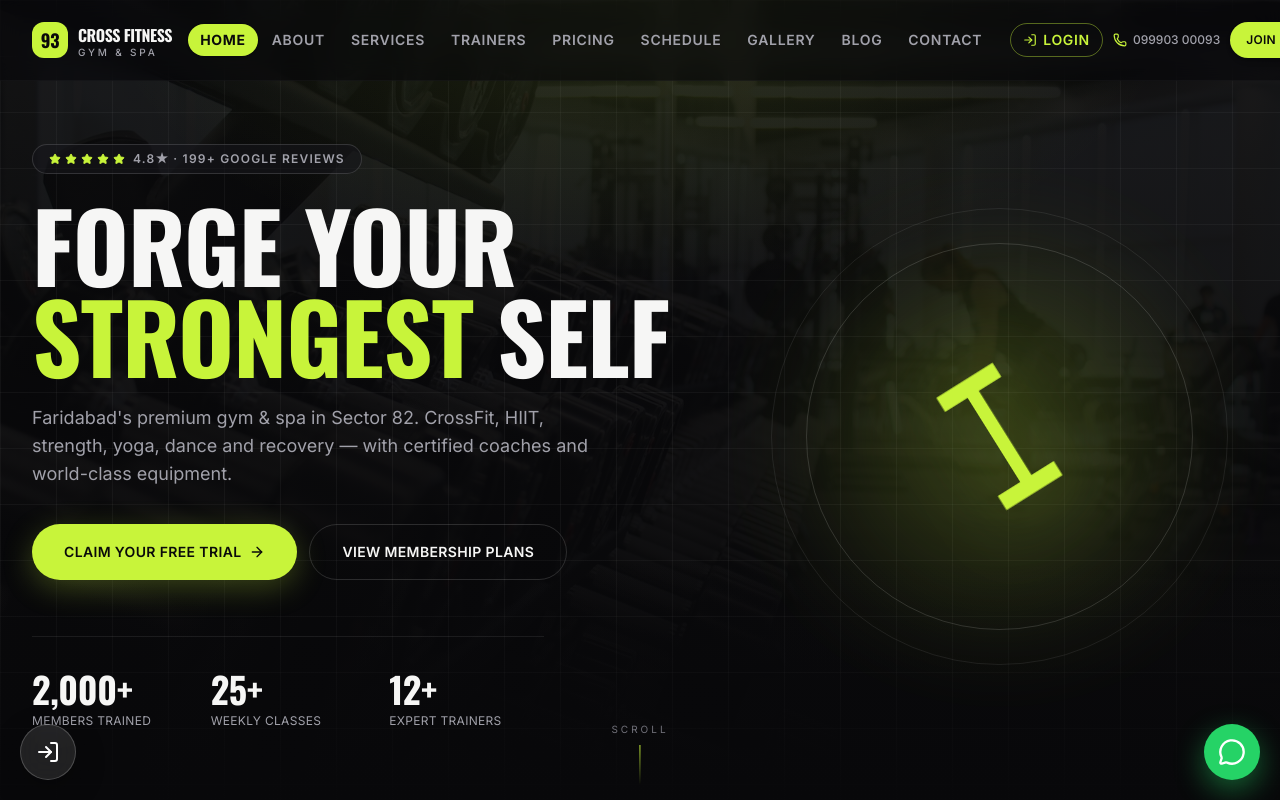
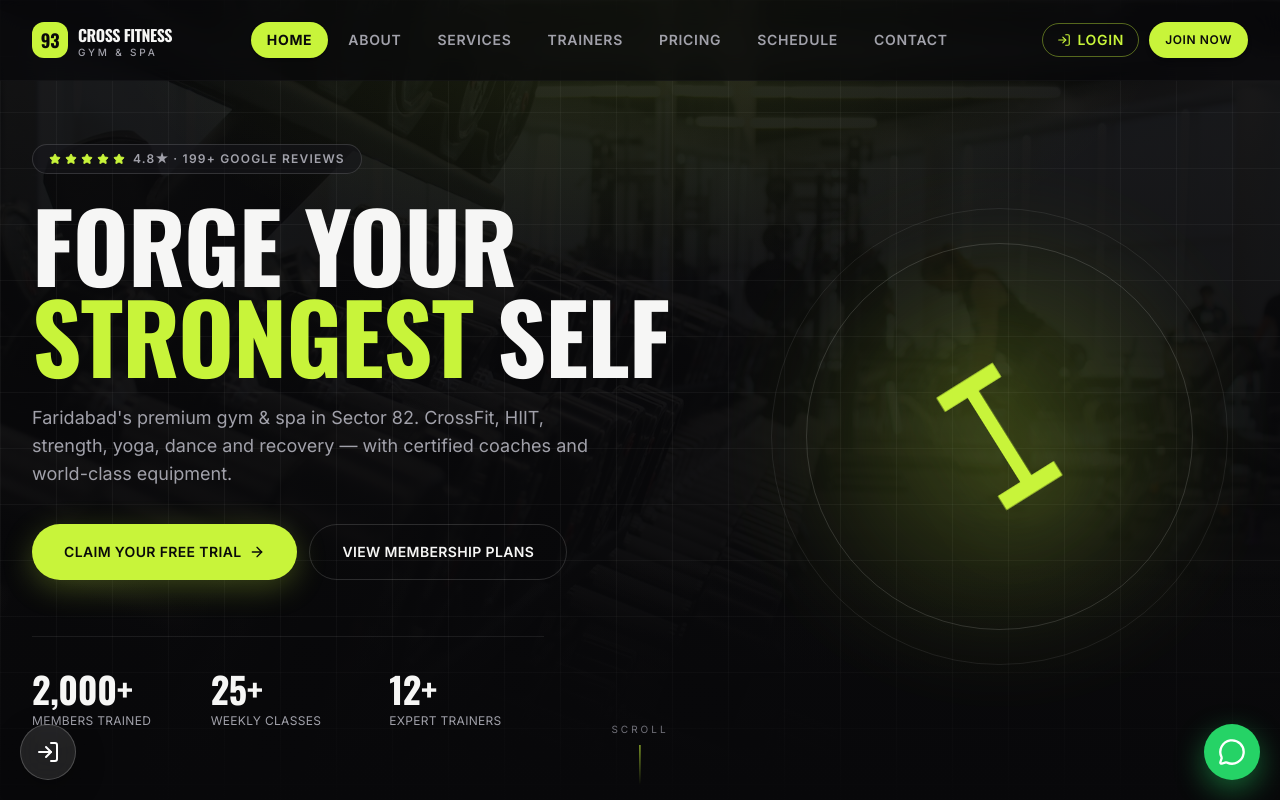
Before and after one commit to BhaveshSolanki2611/93-Cross-Fitness-Gym, a Next.js app: page / in a window 1280 px wide. Shown: the top 800 px of the page. Built offline with nearby package versions, Linux system fonts and the light colour scheme.

Commit message:
fix: eliminate right edge header cutoff by removing phone text and streamlining top nav bar

```diff
--- a/src/components/layout/site-header.tsx
+++ b/src/components/layout/site-header.tsx
@@ -9,6 +9,11 @@ import { cn } from "@/lib/utils";
 import { siteConfig, mainNav } from "@/config/site";
 import { ButtonLink } from "@/components/ui/button";
 import { Logo } from "@/components/layout/logo";
+
+// Core primary navigation for the desktop top bar (7 items fit comfortably on all screens without cutoff)
+const desktopNav = mainNav.filter(
+  (item) => item.href !== "/gallery" && item.href !== "/blog"
+);
 
 export function SiteHeader() {
   const pathname = usePathname();
@@ -42,16 +47,16 @@ export function SiteHeader() {
         "fixed inset-x-0 top-0 z-50 transition-all duration-300",
         scrolled
           ? "border-b border-border bg-background/90 backdrop-blur-xl shadow-lg shadow-black/20"
-          : "border-b border-border/40 bg-background/60 backdrop-blur-md"
+          : "border-b border-border/40 bg-background/70 backdrop-blur-md"
       )}
     >
-      <div className="container-x flex h-16 items-center justify-between gap-2 md:h-20">
+      <div className="container-x flex h-16 items-center justify-between gap-3 md:h-20 max-w-7xl mx-auto px-4 sm:px-6 lg:px-8">
         {/* Brand Logo */}
         <Logo className="shrink-0" />
 
         {/* Desktop Navigation (visible 1024px lg and above) */}
-        <nav className="hidden items-center justify-center gap-0.5 lg:flex flex-1 px-2">
-          {mainNav.map((item) => {
+        <nav className="hidden items-center justify-center gap-1 lg:flex flex-1 px-4">
+          {desktopNav.map((item) => {
             const active =
               item.href === "/"
                 ? pathname === "/"
@@ -61,7 +66,7 @@ export function SiteHeader() {
                 key={item.href}
                 href={item.href}
                 className={cn(
-                  "whitespace-nowrap rounded-full px-2.5 py-1 text-[11px] lg:px-3 lg:py-1.5 lg:text-xs xl:text-sm font-semibold uppercase tracking-wider transition-all",
+                  "whitespace-nowrap rounded-full px-3 py-1.5 text-xs xl:px-4 xl:py-2 xl:text-sm font-semibold uppercase tracking-wider transition-all",
                   active
                     ? "bg-primary text-primary-foreground font-bold shadow-sm"
                     : "text-muted hover:text-foreground hover:bg-surface-2/80"
@@ -73,23 +78,16 @@ export function SiteHeader() {
           })}
         </nav>
 
-        {/* Desktop Right Actions (visible 1024px lg and above) */}
+        {/* Desktop Right Actions (Login + Join Now) */}
         <div className="hidden items-center gap-2.5 lg:flex shrink-0">
           <Link
             href="/login"
-            className="flex items-center gap-1.5 whitespace-nowrap rounded-full border border-primary/40 px-3 py-1.5 text-xs xl:text-sm font-semibold uppercase tracking-wider text-primary transition-colors hover:bg-primary hover:text-primary-foreground"
+            className="flex items-center gap-1.5 whitespace-nowrap rounded-full border border-primary/40 px-3.5 py-1.5 text-xs xl:text-sm font-semibold uppercase tracking-wider text-primary transition-all hover:bg-primary hover:text-primary-foreground"
           >
             <LogIn className="size-3.5" />
             <span>Login</span>
           </Link>
-          <a
-            href={`tel:${siteConfig.contact.phonePrimary}`}
-            className="hidden xl:flex items-center gap-1.5 whitespace-nowrap text-xs font-medium text-muted hover:text-foreground transition-colors"
-          >
-            <Phone className="size-3.5 text-primary" />
-            <span>{siteConfig.contact.phonePrimaryDisplay}</span>
-          </a>
-          <ButtonLink href="/join" size="sm" className="whitespace-nowrap shadow-md">
+          <ButtonLink href="/join" size="sm" className="whitespace-nowrap shadow-md font-semibold uppercase tracking-wider">
             Join Now
           </ButtonLink>
         </div>
```
